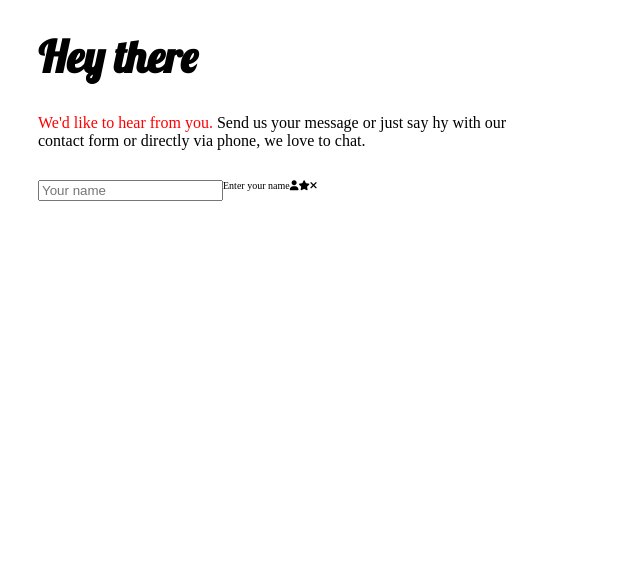
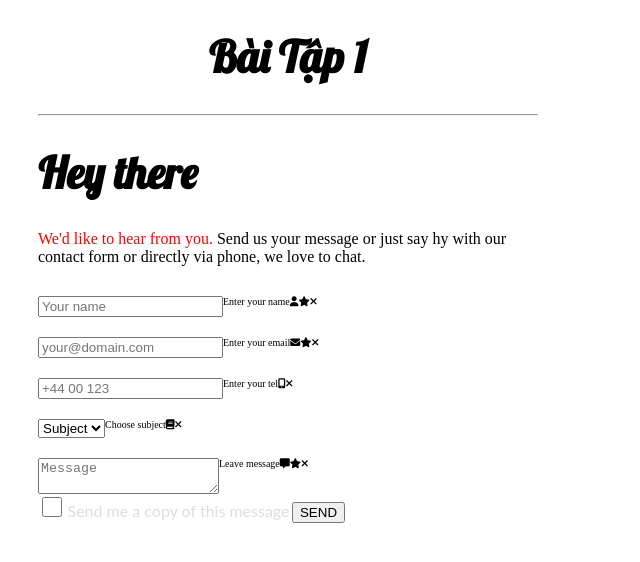
Before and after one commit to ehiding/Fullstack07, a plain HTML site: page btvn/buoi_5/bai_1.html in a window 1280 px wide. Shown: the whole page, without its empty margins (0-640 px from the left). Drawn offline with Linux system fonts and the light colour scheme.

Commit message:
Update bai_1.html

```diff
--- a/btvn/buoi_5/bai_1.html
+++ b/btvn/buoi_5/bai_1.html
@@ -19,6 +19,8 @@
   </head>
   <body>
     <main>
+      <h1 align="center">Bài Tập 1</h1>
+      <hr />
       <h1>Hey there</h1>
       <div class="text-1">
         <p>
@@ -29,10 +31,57 @@
       <form action="#">
         <div class="info">
           <input type="text" name="name" placeholder="Your name" />
-          <div class="notify"><span>Enter your name</span></div>
+          <div class="note"><span>Enter your name</span></div>
           <i class="fa-solid fa-user"></i>
-          <i class="fa-sharp fa-solid fa-star"> </i>
+          <i class="fa-sharp fa-solid fa-star"></i>
           <i class="fa-solid fa-xmark"></i>
+        </div>
+        <div class="info">
+          <input type="email" name="email" placeholder="your@domain.com" />
+          <div class="note"><span>Enter your email</span></div>
+          <i class="fa-sharp fa-solid fa-envelope"></i>
+          <i class="fa-sharp fa-solid fa-star"></i>
+          <i class="fa-solid fa-xmark"></i>
+        </div>
+        <div class="info">
+          <input type="tel" name="tel" placeholder="+44 00 123" />
+          <div class="note"><span>Enter your tel</span></div>
+          <i class="fa-solid fa-mobile-screen-button"></i>
+          <i class="fa-solid fa-xmark"></i>
+        </div>
+        <div class="info">
+          <select name="subject">
+            <option value="subject-0">Subject</option>
+            <option value="subject-1">...1</option>
+            <option value="subject-2">...2</option>
+            <option value="subject-3">...3</option>
+          </select>
+          <div class="note"><span>Choose subject</span></div>
+          <i class="fa-solid fa-book"></i>
+          <i class="fa-solid fa-xmark"></i>
+        </div>
+        <div class="info">
+          <textarea placeholder="Message"></textarea>
+          <div class="note"><span>Leave message</span></div>
+          <i class="fa-solid fa-message"></i>
+          <i class="fa-sharp fa-solid fa-star"></i>
+          <i class="fa-solid fa-xmark"></i>
+        </div>
+        <div class="btn">
+          <label>
+            <label
+              ><input
+                id="send"
+                type="checkbox"
+                style="width: 20px; height: 20px; position: inherit"
+            /></label>
+            <label
+              ><span style="font-family: Lato; color: #ddd; font-size: 16px"
+                >Send me a copy of this message</span
+              ></label
+            >
+          </label>
+          <button type="submit">SEND</button>
         </div>
       </form>
     </main>
```
